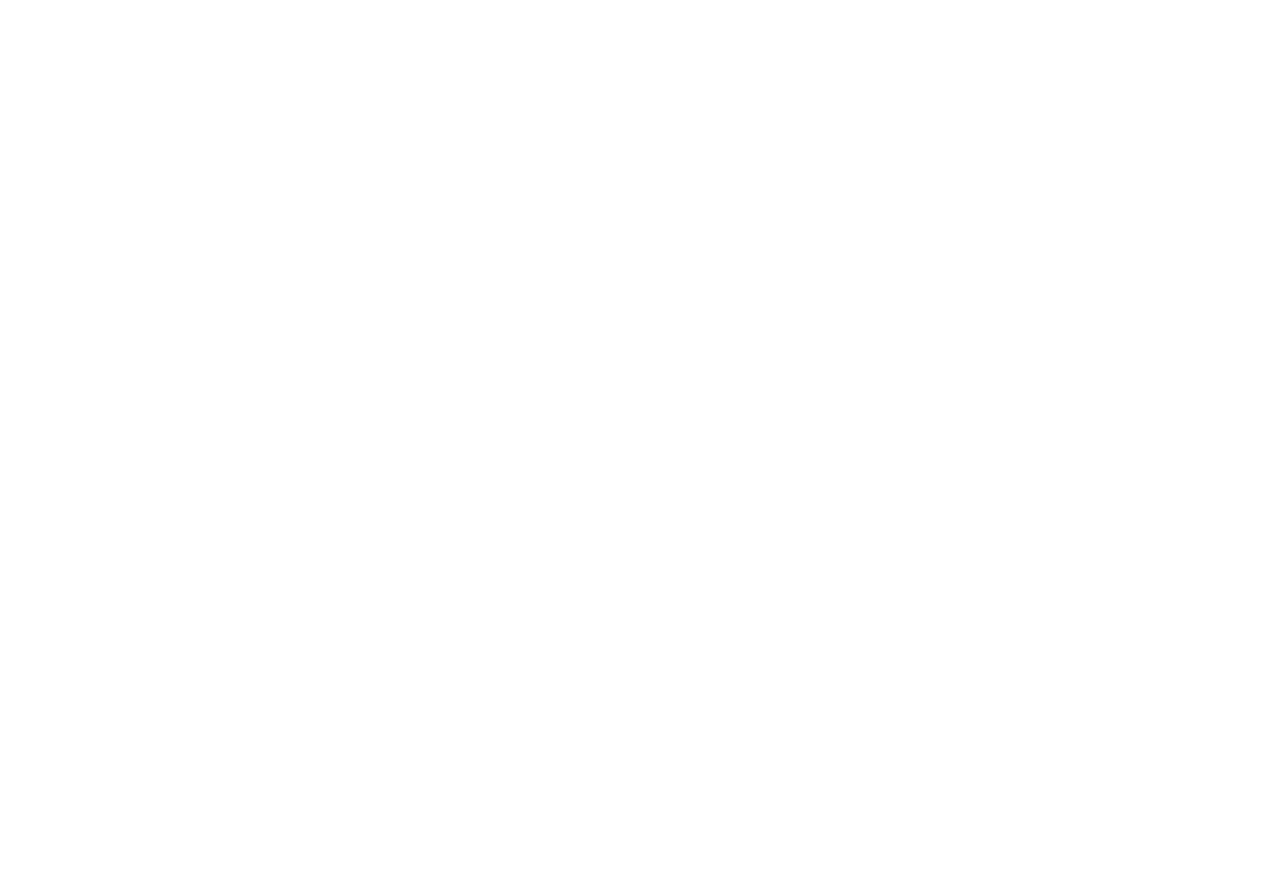
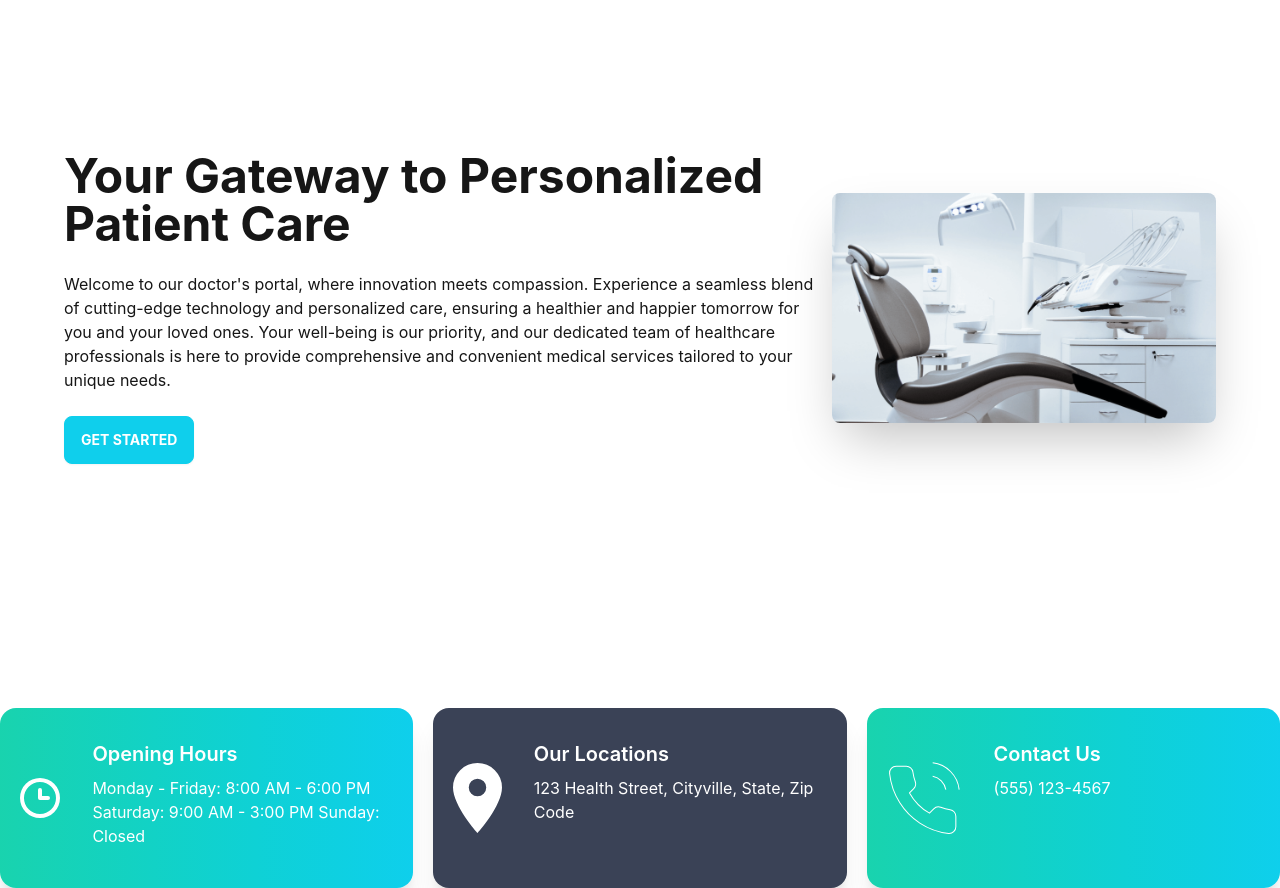
Before and after one commit to nafish08/dental-care-client, a React (Create React App) app: page / in a window 1280 px wide. Shown: the part 160-1048 px from the top of the page. Before the commit the page ends 800 px from the top, so only its background shows below. Built offline with nearby package versions, Linux system fonts and the light colour scheme.

Commit message:
Info and InfoCard component added

```diff
--- /dev/null
+++ b/src/Pages/Home/Banner.js
@@ -0,0 +1,20 @@
+import React from 'react';
+import chair from '../../assets/images/chair.png';
+
+
+const Banner = () => {
+    return (
+        <div className="hero min-h-screen px-12">
+            <div className="hero-content flex-col lg:flex-row-reverse">
+                <img src={chair} className="max-w-sm rounded-lg shadow-2xl" />
+                <div>
+                    <h1 className="text-5xl font-bold">Your Gateway to Personalized Patient Care</h1>
+                    <p className="py-6">Welcome to our doctor's portal, where innovation meets compassion. Experience a seamless blend of cutting-edge technology and personalized care, ensuring a healthier and happier tomorrow for you and your loved ones. Your well-being is our priority, and our dedicated team of healthcare professionals is here to provide comprehensive and convenient medical services tailored to your unique needs.</p>
+                    <button className="btn btn-primary uppercase text-white font-bold bg-gradient-to-primary from-secondary">Get Started</button>
+                </div>
+            </div>
+        </div>
+    );
+};
+
+export default Banner;
--- a/src/Pages/Home/Home.js
+++ b/src/Pages/Home/Home.js
@@ -1,9 +1,12 @@
 import React from 'react';
+import Banner from './Banner';
+import Info from './Info';
 
 const Home = () => {
     return (
         <div>
-            <h2>This is Home</h2>
+            <Banner></Banner>
+            <Info></Info>
         </div>
     );
 };
--- /dev/null
+++ b/src/Pages/Home/Info.js
@@ -0,0 +1,17 @@
+import React from 'react';
+import InfoCard from './InfoCard';
+import clock from '../../assets/icons/clock.svg';
+import marker from '../../assets/icons/marker.svg';
+import phone from '../../assets/icons/phone.svg';
+
+const Info = () => {
+    return (
+        <div className='grid grid-cols-1 lg:grid-cols-3 gap-5'>
+            <InfoCard description="Monday - Friday: 8:00 AM - 6:00 PM Saturday: 9:00 AM - 3:00 PM Sunday: Closed" cardTitle="Opening Hours" bgClass="bg-gradient-to-r from-secondary to-primary" img={clock}></InfoCard>
+            <InfoCard description="123 Health Street, Cityville, State, Zip Code" cardTitle="Our Locations" bgClass="bg-accent" img={marker}></InfoCard>
+            <InfoCard description="(555) 123-4567" cardTitle="Contact Us" bgClass="bg-gradient-to-r from-secondary to-primary" img={phone}></InfoCard>
+        </div>
+    );
+};
+
+export default Info;
--- /dev/null
+++ b/src/Pages/Home/InfoCard.js
@@ -0,0 +1,17 @@
+import React from 'react';
+
+const InfoCard = ({ img, cardTitle, bgClass, description }) => {
+    return (
+        <div className={`card lg:card-side shadow-xl ${bgClass}`}>
+            <figure className='pl-5'><img src={img} alt="Album" /></figure>
+            <div className="card-body text-white">
+                <h2 className="card-title">{cardTitle}</h2>
+                <p>{description}</p>
+                <div className="card-actions justify-end">
+                </div>
+            </div>
+        </div>
+    );
+};
+
+export default InfoCard;
--- a/src/Pages/Shared/Navbar.js
+++ b/src/Pages/Shared/Navbar.js
@@ -11,25 +11,25 @@
         <li><Link to="/login">Login</Link></li>
     </>
     return (
-        <div class="navbar bg-base-100">
-            <div class="navbar-start">
-                <div class="dropdown">
-                    <label tabindex="0" class="btn btn-ghost lg:hidden">
-                        <svg xmlns="http://www.w3.org/2000/svg" class="h-5 w-5" fill="none" viewBox="0 0 24 24" stroke="currentColor"><path stroke-linecap="round" stroke-linejoin="round" stroke-width="2" d="M4 6h16M4 12h8m-8 6h16" /></svg>
+        <div className="navbar bg-base-100">
+            <div className="navbar-start">
+                <div className="dropdown">
+                    <label tabIndex="0" className="btn btn-ghost lg:hidden">
+                        <svg xmlns="http://www.w3.org/2000/svg" className="h-5 w-5" fill="none" viewBox="0 0 24 24" stroke="currentColor"><path strokeLinecap="round" strokeLinejoin="round" strokeWidth="2" d="M4 6h16M4 12h8m-8 6h16" /></svg>
                     </label>
-                    <ul tabindex="0" class="menu menu-sm dropdown-content mt-3 z-[1] p-2 shadow bg-base-100 rounded-box w-52">
+                    <ul tabIndex="0" className="menu menu-sm dropdown-content mt-3 z-[1] p-2 shadow bg-base-100 rounded-box w-52">
                         {menuItems}
                     </ul>
                 </div>
-                <a class="btn btn-ghost text-xl">Doctors Portal</a>
+                <a className="btn btn-ghost text-xl">Doctors Portal</a>
             </div>
-            <div class="navbar-center hidden lg:flex">
-                <ul class="menu menu-horizontal px-1">
+            <div className="navbar-center hidden lg:flex">
+                <ul className="menu menu-horizontal px-1">
                     {menuItems}
                 </ul>
             </div>
-            <div class="navbar-end">
-                <a class="btn">Button</a>
+            <div className="navbar-end">
+                <a className="btn">Button</a>
             </div>
         </div>
     );
--- a/tailwind.config.js
+++ b/tailwind.config.js
@@ -7,11 +7,11 @@
   daisyui: {
     themes: [
       {
-        doctortheme: {
-          primary: "#8ecae6",
-          secondary: "#219ebc",
-          accent: "#023047",
-          neutral: "#ffb703",
+        mytheme: {
+          "primary": "#0FCFEC",
+          "secondary": "#19D3AE",
+          "accent": "#3A4256",
+          "neutral": "#3d4451",
           "base-100": "#ffffff",
         },
       },
```
